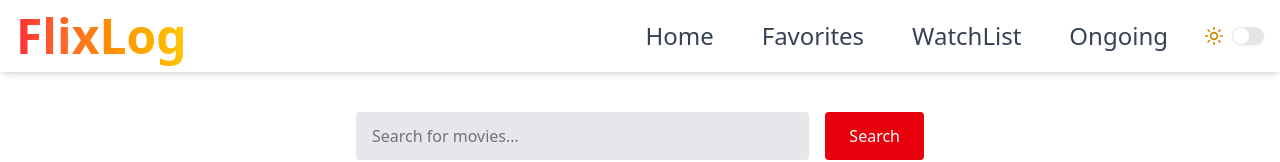
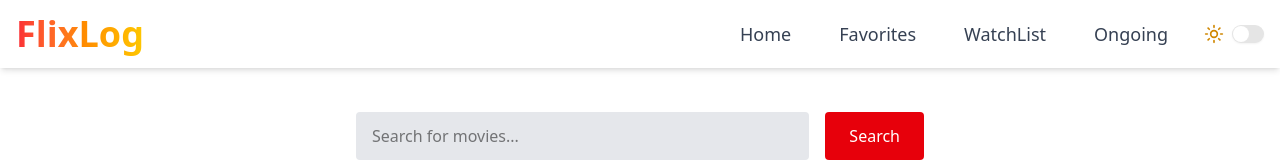
Before and after one commit to omeshapasan2/FlixLog, a React (Vite) app in the folder FlixLog/: page / in a window 1280 px wide. Shown: the top 162 px of the page. Built offline with nearby package versions, Linux system fonts and the light colour scheme; no server answers.

Commit message:
DarkMode State Save Fix

```diff
--- a/FlixLog/src/components/NavBar.jsx
+++ b/FlixLog/src/components/NavBar.jsx
@@ -3,15 +3,24 @@ import { Moon, Sun } from "lucide-react";
 import { Switch } from "@/components/ui/switch";
 
 function NavBar() {
-    const [isDarkMode, setIsDarkMode] = useState(false);
+    const [isDarkMode, setIsDarkMode] = useState(() => {
+        // Check local storage for mode preference, default to dark mode
+        if (typeof window !== 'undefined') {
+            const savedMode = localStorage.getItem('darkMode');
+            return savedMode === 'true';
+        }
+        return false;
+    });
     const [isMenuOpen, setIsMenuOpen] = useState(false);
 
     // Effect to handle dark mode class on html element
     useEffect(() => {
         if (isDarkMode) {
             document.documentElement.classList.add('dark');
+            localStorage.setItem('darkMode', 'true');
         } else {
             document.documentElement.classList.remove('dark');
+            localStorage.setItem('darkMode', 'false');
         }
     }, [isDarkMode]);
 
@@ -30,7 +39,7 @@ function NavBar() {
                     <div className="navbar-brand">
                         <a
                             href="/"
-                            className="text-3xl md:text-4xl lg:text-5xl font-bold
+                            className="text-2xl md:text-3xl lg:text-4xl font-bold
                                 transition-transform duration-300 hover:scale-105
                                 bg-gradient-to-r from-red-500 to-yellow-400 bg-clip-text text-transparent"
                         >
@@ -89,7 +98,7 @@ function NavLink({ href, label }) {
         <a
             href={href}
             className="block md:inline-block relative px-3 py-2 rounded-md
-                text-lg md:text-xl lg:text-2xl font-medium
+                text-base md:text-lg font-medium
                 text-gray-700 dark:text-gray-300
                 hover:text-gray-900 dark:hover:text-white
                 hover:bg-gray-100 dark:hover:bg-gray-800
```
